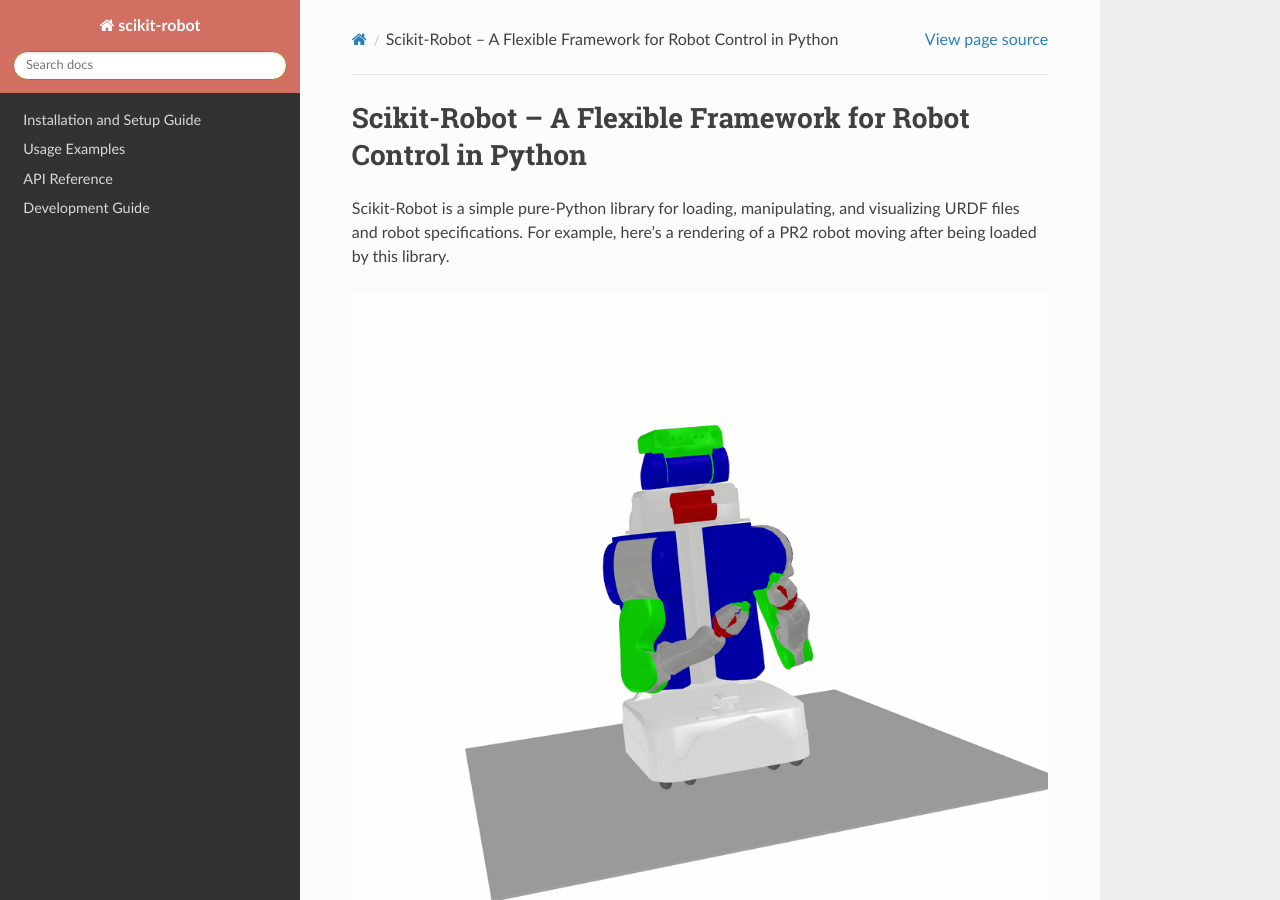
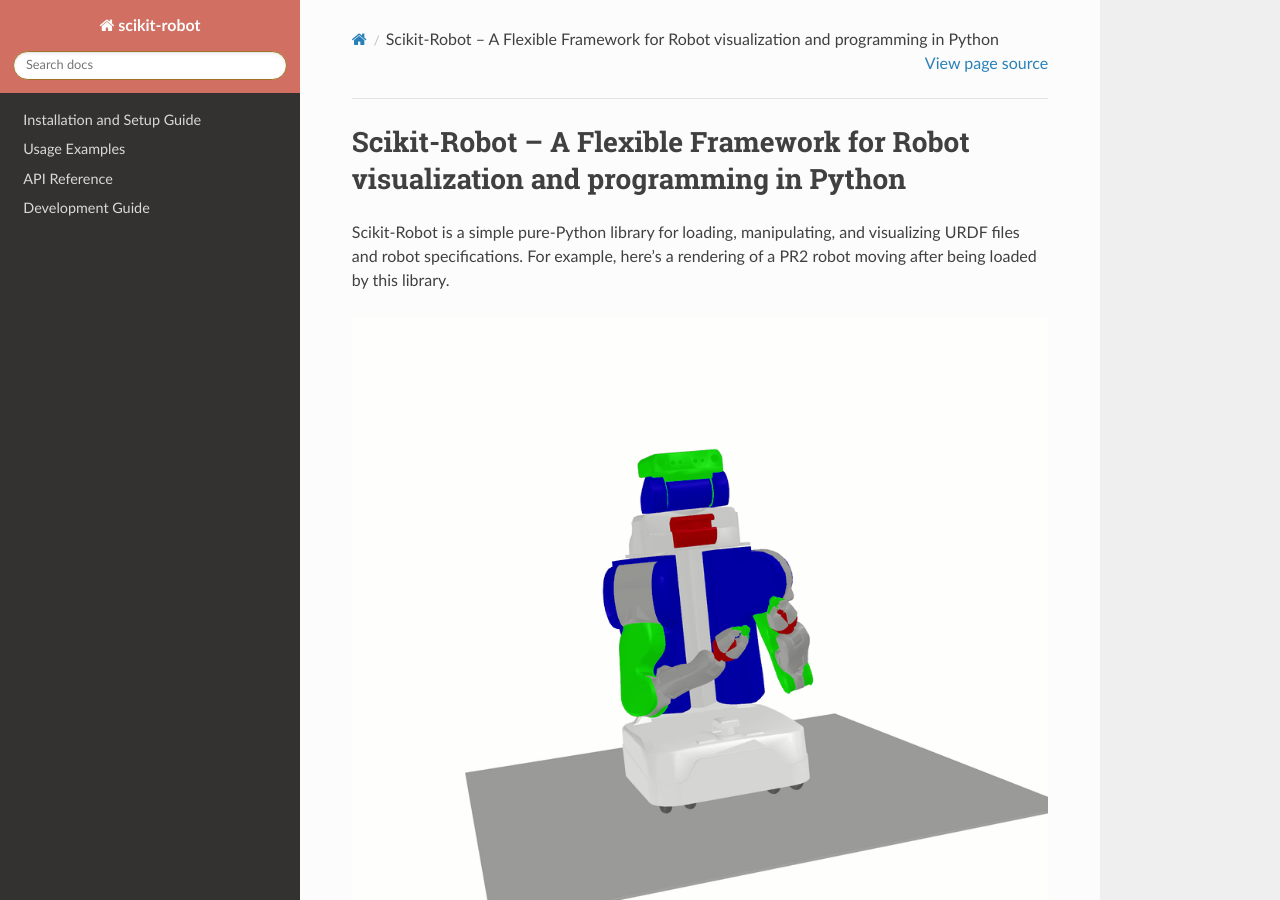
Before and after one commit to iory/scikit-robot, a Sphinx documentation site: the page built from docs/source/index.rst, in a window 1280 px wide and 900 px high. Built offline with Sphinx 7.4.7 and the Read the Docs theme 2.0.0, drawn with Linux system fonts in a browser that asks for light colours.

Commit message:
Fixed the description for this library

```diff
--- a/README.md
+++ b/README.md
@@ -1,4 +1,4 @@
-# scikit-robot: A Flexible Framework for Robot Control in Python
+# scikit-robot: A Flexible Framework for Robot visualization and programming in Python
 
 [![Build Status](https://github.com/iory/scikit-robot/workflows/Run%20Tests/badge.svg?branch=master)](https://github.com/iory/scikit-robot/actions)
 
--- a/docs/source/index.rst
+++ b/docs/source/index.rst
@@ -1,6 +1,6 @@
-================================================================
-Scikit-Robot -- A Flexible Framework for Robot Control in Python
-================================================================
+======================================================================================
+Scikit-Robot -- A Flexible Framework for Robot visualization and programming in Python
+======================================================================================
 
 Scikit-Robot is a simple pure-Python library for loading, manipulating, and visualizing
 URDF files and robot specifications. For example, here's a rendering of a PR2
```
